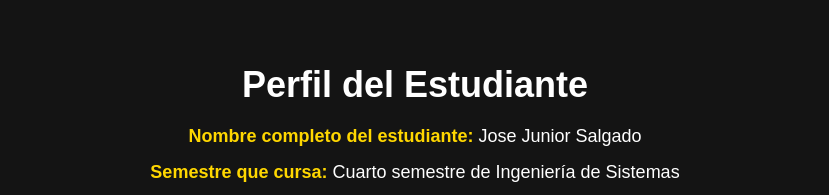
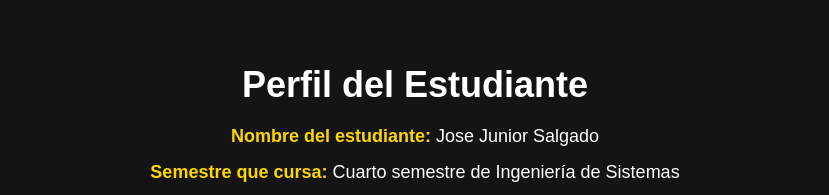
Before and after one commit to jsalgado11/taller_bp, a plain HTML site: page index.html in a window 1280 px wide. Shown: the top 195 px of the page, without its empty margins (225-1054 px from the left). Drawn offline with Linux system fonts and the light colour scheme.

Commit message:
Sexto commit

```diff
--- a/index.html
+++ b/index.html
@@ -40,7 +40,7 @@
 <body>
     <div class="container">
         <h1>Perfil del Estudiante</h1>
-        <p><strong>Nombre completo del estudiante:</strong> Jose Junior Salgado</p>
+        <p><strong>Nombre del estudiante:</strong> Jose Junior Salgado</p>
         <p><strong>Semestre que cursa:</strong> Cuarto semestre de Ingeniería de Sistemas</p>
         <p><strong>Deporte favorito:</strong> Fútbol</p>
         <p><strong>Equipo del deporte seleccionado:</strong> Inter de Miami</p>
```
